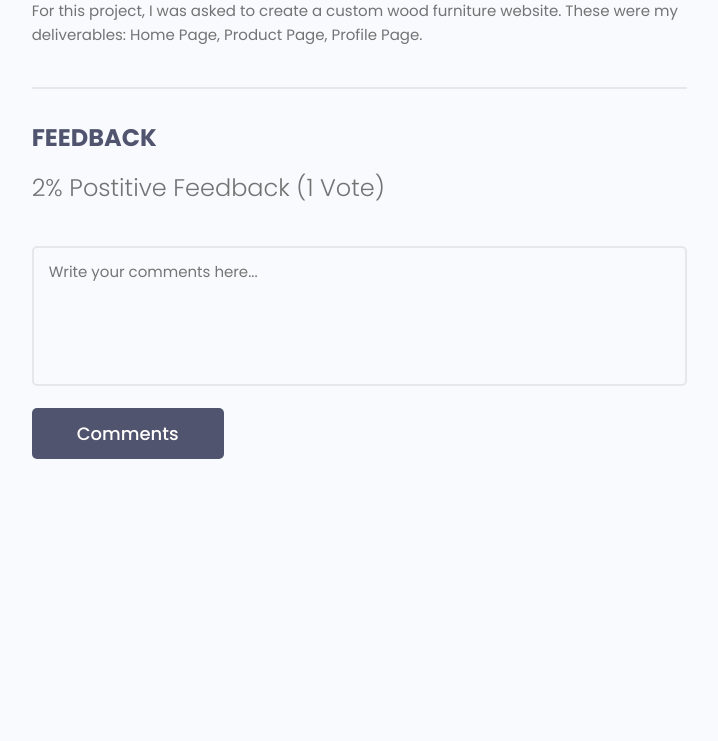
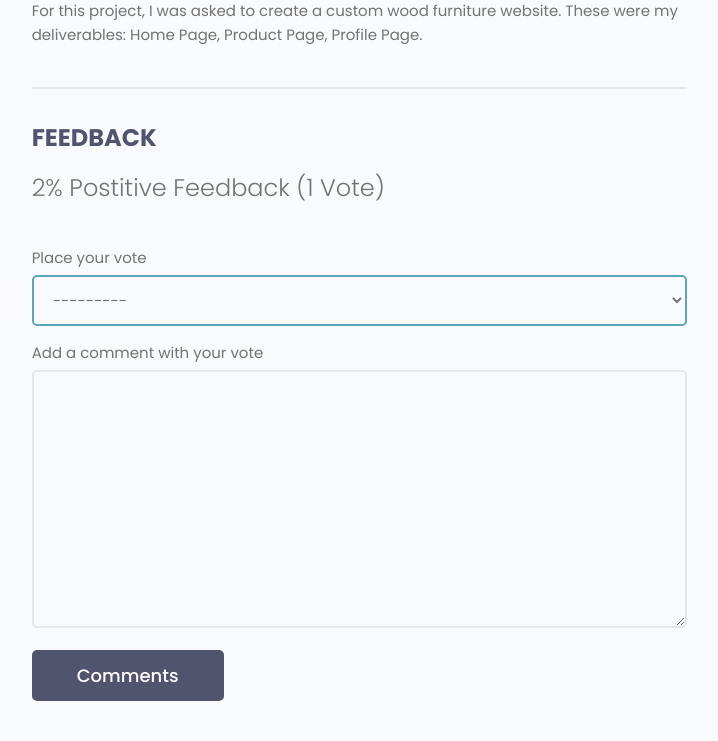
Before and after one commit to StanislavPopovSP/Django_fourth_project, a Django app: page /projects/project/3/ in a window 1280 px wide. Shown: the part 712-1453 px from the top of the page, without its empty margins (465-1183 px from the left). Before the commit the page ends 1171 px from the top, so only its background shows below. Run offline with Django 4.2, Linux system fonts and the light colour scheme; data comes from the database, SQL or seed files in the repository; both versions use the stored data as it was after the commit; some libraries are stand-ins or nearby versions.

Commit message:
Добавил форму отправки комментариев, дописал в функции project обработку комментариев, форму ReviewForm для коментариев, из app.css убрал на 533 строке два стиля меняющие выводу элементов label.

```diff
--- a/devsearch/projects/forms.py
+++ b/devsearch/projects/forms.py
@@ -1,6 +1,24 @@
 from django.forms import ModelForm
-from .models import Project
+from .models import Project, Review
 from django import forms # для изменения в форме поля Tags
+
+
+class ReviewForm(ModelForm):
+    class Meta:
+        model = Review
+        fields = ['value', 'body']
+        labels = {
+            'value': 'Place your vote',
+            'body': 'Add a comment with your vote'
+        }
+    def __init__(self, *args, **kwargs):
+        """Инициализатор будет использовать любые элементы из родительского элемента, через наследование родительского класса."""
+        super().__init__(*args, **kwargs) # наследуемся от ModelForm
+        # .widget.attrs.update - виджеты, атрибуты, обновить(в виде словаря передать любые атрибуты которые мы хотим)
+
+        for name, field in self.fields.items():
+            field.widget.attrs.update({'class': 'input'})
+
 
 class ProjectForm(ModelForm):
     class Meta: # Что бы конкретно что-то выводилось на нашу страницу, какие поля попадали в элементы формы, нужен класс Meta.
--- a/devsearch/projects/static/styles/app.css
+++ b/devsearch/projects/static/styles/app.css
@@ -536,8 +536,8 @@ img {
 }
 
 .comments .form label {
-  position: absolute;
-  margin: -9999px;
+/*  position: absolute;
+  margin: -9999px;*/
 }
 
 .commentList {
--- a/devsearch/projects/templates/projects/single-project.html
+++ b/devsearch/projects/templates/projects/single-project.html
@@ -41,13 +41,15 @@
                         Feedback ({{ project.vote_ratio }} Vote{{ project.vote_ratio|pluralize:'s' }})
                     </h5>
                     <!-- Форма отправки комментариев -->
-                    <form class="form" action="#" method="POST">
+                    <form class="form" action="{% url 'project' project.id %}" method="POST">
+                        {% csrf_token %}
+                        {% for field in form %}
                         <!-- Textarea -->
                         <div class="form__field">
-                            <label for="formInput#textarea">Comments: </label>
-                            <textarea class="input input--textarea" name="message" id="formInput#textarea"
-                                      placeholder="Write your comments here..."></textarea>
+                            <label for="formInput#textarea">{{ field.label }}</label>
+                            {{ field }}
                         </div>
+                        {% endfor %}
                         <input class="btn btn--sub btn--lg" type="submit" value="Comments"/>
                     </form>
                     <!-- Список комментариев -->
--- a/devsearch/projects/views.py
+++ b/devsearch/projects/views.py
@@ -1,8 +1,9 @@
 from django.shortcuts import render, redirect
 from .models import Project, Tag
-from .forms import ProjectForm
+from .forms import ProjectForm, ReviewForm
 from django.contrib.auth.decorators import login_required  # Декоратор для того что бы только пользователь смог что то делать
 from django.core.paginator import Paginator, PageNotAnInteger, EmptyPage  # Для работы с пагинацией страниц PageNotAnInteger - работа с ошибками EmptyPage - пустая страница.
+from django.contrib import messages
 
 
 def projects(request):
@@ -32,7 +33,7 @@ def projects(request):
     if right_index > paginator.num_pages: # .num_pages - кол-во страниц которое есть в данном случае.
         right_index = paginator.num_pages + 1
 
-    # Эмитация страниц
+    # Кол-во страниц пагинации
     custom_range = range(left_index, right_index)
 
     context = {
@@ -44,9 +45,24 @@ def projects(request):
 
 
 def project(request, pk):
-    """Функция, отвечает за доступ конкретного поля таблицы"""
+    """Функция, отвечает за доступ конкретного поля таблицы, обработка комментариев"""
     project_obj = Project.objects.get(id=pk)
-    return render(request, 'projects/single-project.html', {'project': project_obj})
+    form = ReviewForm()
+
+    if request.method == 'POST':
+        form = ReviewForm(request.POST)
+        review = form.save(commit=False) # данные в БД не попадают
+        review.project = project_obj # Наш отзыв привязывается к конкретному проекту
+        review.owner = request.user.profile # привязываем владельца к профилю пользователя
+        review.save() # данные сохранили в БД
+        messages.success(request, 'Your review was successfully submitted!') # если все ок
+        return redirect('project', pk=project_obj.id)
+
+    context = {
+        'project': project_obj,
+        'form': form
+    }
+    return render(request, 'projects/single-project.html', context)
 
 
 @login_required(login_url='login')  # перенаправляет на страницу незарегистрированного пользователя
```
Also changed, not shown: devsearch/db.sqlite3.
